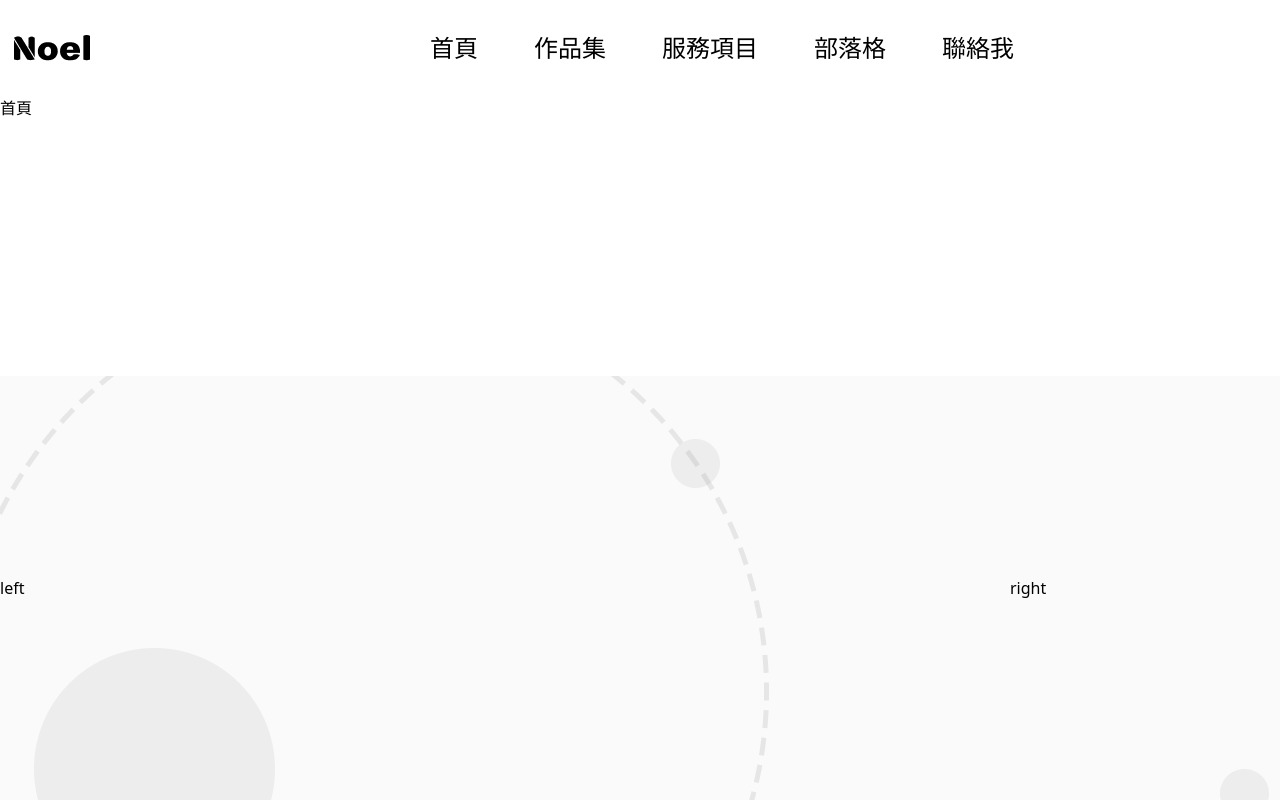
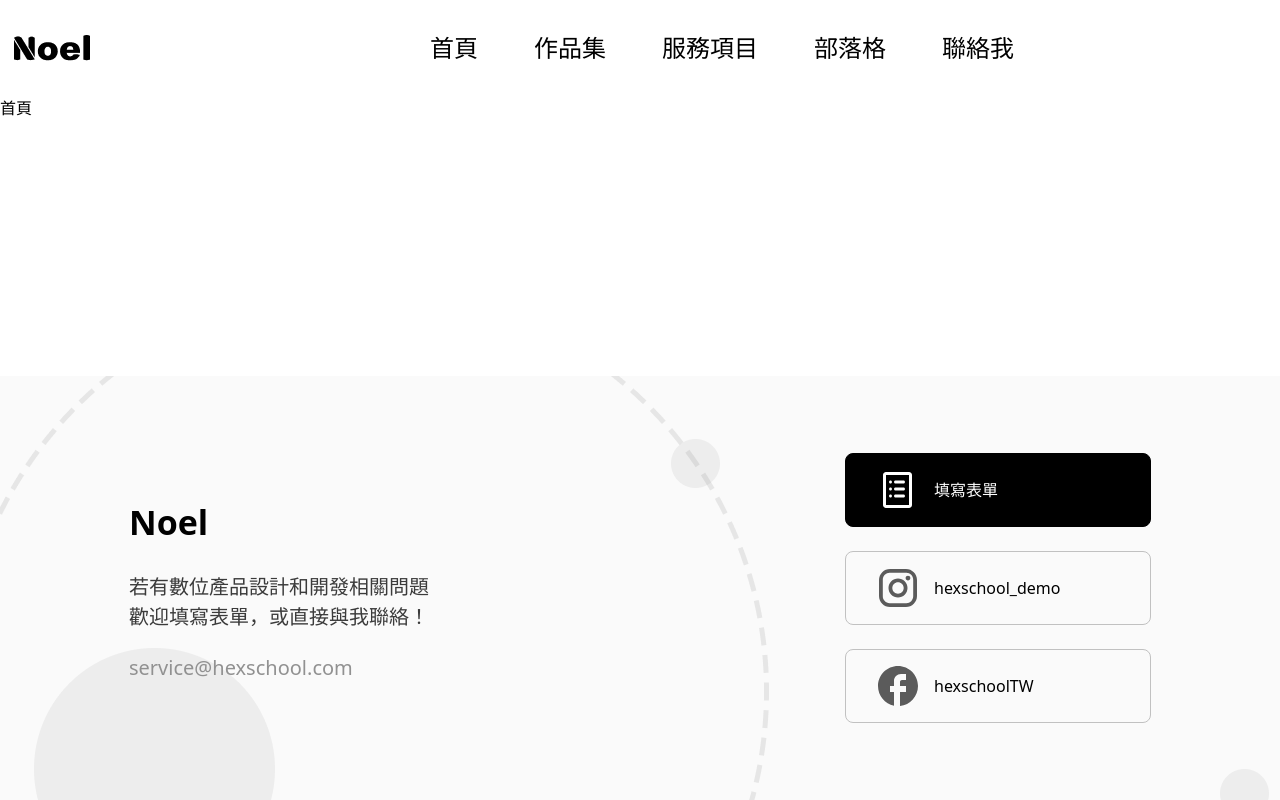
Before and after one commit to Danny-1211/Noel-design, a React (Vite) app: page / in a window 1280 px wide. Built offline with nearby package versions, Linux system fonts and the light colour scheme.

Commit message:
feat: add footer layout rwd and icon

```diff
--- a/src/components/Footer.jsx
+++ b/src/components/Footer.jsx
@@ -1,14 +1,85 @@
 import footerBg from "../assets/imgs/footer/footer-bg-lg.png";
+import footerBgSm from "../assets/imgs/footer/footer-bg-sm.png";
+import fb from "../assets/imgs/icon/facebook.svg";
+import ig from "../assets/imgs/icon/instagram.svg";
+import list from "../assets/imgs/icon/list.svg";
 
 function Footer() {
   return (
-    <footer style={{ backgroundImage: `url(${footerBg})` }}>
-      <div className="max-w-[1296px] h-[424px] mx-auto">
-        <div className="flex items-center h-full gap-x-[324px]">
-          <div className="w-[686px]">left</div>
-          <div className="w-[72px]">right</div>
+    <footer>
+      <div className="max-lg:hidden w-full" style={{ backgroundImage: `url(${footerBg})` }}>
+        <div className="px-5 max-w-[1062px] h-[424px] mx-auto">
+          <div className="flex items-center h-full ">
+            <div className="w-[686px] flex flex-col gap-y-6">
+              <div className="text-[34px] font-bold">Noel</div>
+              <div className="text-[#3B3B3B] text-[20px] font-normal leading-[30px]">
+                <p>若有數位產品設計和開發相關問題</p>
+                <p>歡迎填寫表單，或直接與我聯絡！</p>
+              </div>
+              <div className="text-[#919191] text-[20px] font-normal leading-6">
+                service@hexschool.com
+              </div>
+            </div>
+            <div className="min-w-[306px] ml-auto flex flex-col gap-y-6">
+              <div className="flex items-center border-black border rounded-lg py-2 pl-6 bg-black text-white">
+                <div className="w-14 h-14 mr-2">
+                  <img src={list} alt="list icon" />
+                </div>
+                填寫表單
+              </div>
+              <div className="flex items-center border-[#C1C1C1] border rounded-lg py-2 pl-6 pr-6">
+                <div className="w-14 h-14 mr-2">
+                  <img src={ig} alt="ig_icon" />
+                </div>
+                hexschool_demo
+              </div>
+              <div className="flex items-center border-[#C1C1C1] border rounded-lg py-2 pl-6 pr-6">
+                <div className="w-14 h-14 mr-2">
+                  <img src={fb} alt="fb_icon" />
+                </div>
+                hexschoolTW
+              </div>
+            </div>
+          </div>
         </div>
       </div>
+
+        <div
+          className="lg:hidden flex w-full items-center flex-col gap-y-10 py-10"
+          style={{ backgroundImage: `url(${footerBgSm})` }}
+        >
+          <div className=" flex flex-col gap-y-6">
+            <div className="text-[34px] font-bold">Noel</div>
+            <div className="font-normal leading-6 text-[#3B3B3B]">
+              <p>若有數位產品設計和開發相關問題</p>
+              <p>歡迎填寫表單，或直接與我聯絡！</p>
+            </div>
+            <div className="font-normal leading-6 text-[#919191]">
+              service@hexschool.com
+            </div>
+          </div>
+
+          <div className="min-w-[306px] flex flex-col gap-y-6">
+            <div className="flex items-center border-black border rounded-lg py-2 pl-6 bg-black text-white">
+              <div className="w-14 h-14 mr-2">
+                <img src={list} alt="list_icon" />
+              </div>
+              填寫表單
+            </div>
+            <div className="flex items-center border-[#C1C1C1] border rounded-lg py-2 pl-6 pr-6">
+              <div className="w-14 h-14 mr-2">
+                <img src={ig} alt="ig_icon" />
+              </div>
+              hexschool_demo
+            </div>
+            <div className="flex items-center border-[#C1C1C1] border rounded-lg py-2 pl-6 pr-6">
+              <div className="w-14 h-14 mr-2">
+                <img src={fb} alt="fb_icon" />
+              </div>
+              hexschoolTW
+            </div>
+          </div>
+        </div>
     </footer>
   );
 }
```
